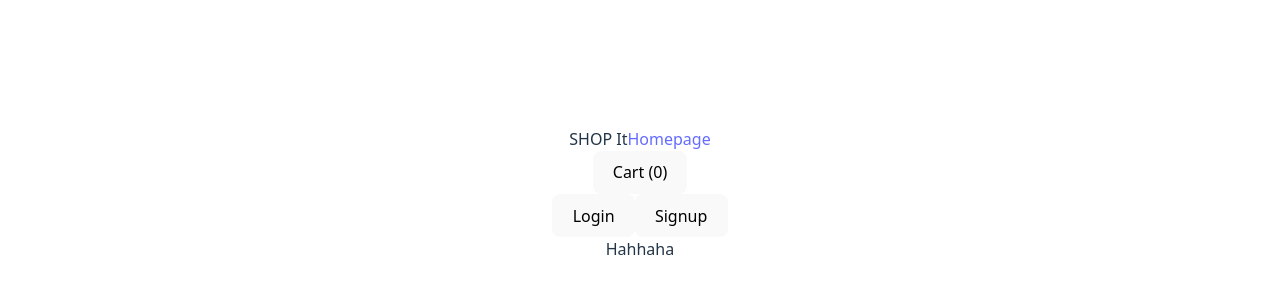
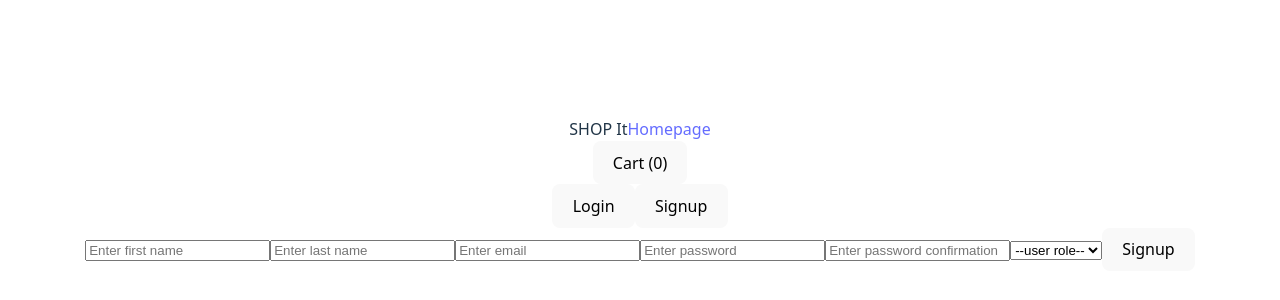
Before and after one commit to TedLivist/shop-it-fe, a React (Vite) app: page /signup in a window 1280 px wide. Shown: the part 206-506 px from the top of the page. Built offline with nearby package versions, Linux system fonts and the light colour scheme; no server answers.

Commit message:
Implement user sign up page

```diff
--- a/src/components/Signup.jsx
+++ b/src/components/Signup.jsx
@@ -1,7 +1,83 @@
+import { useState } from "react";
+import { useAuth } from "../contexts/AuthContext";
+import { useNavigate } from "react-router-dom";
+
 const Signup = () => {
+  const navigate = useNavigate()
+  const { signup } = useAuth()
+
+  const [firstName, setFirstName] = useState('')
+  const [lastName, setLastName] = useState('')
+  const [email, setEmail] = useState('')
+  const [password, setPassword] = useState('')
+  const [passwordConfirmation, setPasswordConfirmation] = useState('')
+  const [userRole, setUserRole] = useState('')
+
+  const handleSignup = async (e) => {
+    e.preventDefault()
+
+    console.log(firstName)
+    console.log(lastName)
+    console.log(email)
+    console.log(password)
+    console.log(passwordConfirmation)
+    console.log(userRole)
+
+    try {
+      await signup(firstName, lastName, email, password, passwordConfirmation, userRole)
+      if (userRole == 'customer') {
+        localStorage.setItem('new_customer_email', email)
+        navigate('/verify_otp')
+      } else if (userRole == 'brand') {
+        alert('Wait for admin to verify your account')
+        navigate('/')
+      }
+    } catch (e) {
+      console.error('Auth error: ', e.response?.data?.errors)
+    }
+  }
+
   return (
     <div>
-      Hahhaha
+      <form onSubmit={handleSignup}>
+        <input type="text" name="firstName"
+          placeholder="Enter first name"
+          value={firstName}
+          onChange={(e) => setFirstName(e.target.value)}
+        />
+
+        <input type="text" name="lastName"
+          placeholder="Enter last name"
+          value={lastName}
+          onChange={(e) => setLastName(e.target.value)}
+        />
+
+        <input type="email" name="email"
+          placeholder="Enter email"
+          value={email}
+          onChange={(e) => setEmail(e.target.value)}
+        />
+
+        <input type="password" name="password"
+          placeholder="Enter password"
+          value={password}
+          onChange={(e) => setPassword(e.target.value)}
+        />
+
+        <input type="password" name="passwordConfirmtion"
+          placeholder="Enter password confirmation"
+          value={passwordConfirmation}
+          onChange={(e) => setPasswordConfirmation(e.target.value)}
+        />
+
+        <select name="userRole" onChange={(e) => setUserRole(e.target.value)}>
+          <option disabled selected value>--user role--</option>
+          <option value="customer">Customer</option>
+          <option value="brand">Brand</option>
+        </select>
+
+        <button type="submit">Signup</button>
+      </form>
     </div>
   );
 }
--- a/src/contexts/authContext.jsx
+++ b/src/contexts/authContext.jsx
@@ -31,14 +31,20 @@ const AuthProvider = ({ children }) => {
     return response.data;
   };
 
+  const signup = async (firstName, lastName, email, password, passwordConfirmation, userRole) => {
+    const response = await auth.signup(firstName, lastName, email, password, passwordConfirmation, userRole);
+
+    return response.data;
+  };
+
   const logout = () => {
     auth.logout();
     localStorage.removeItem('user');
     setUser(null);
-  }
+  };
 
   return (
-    <AuthContext.Provider value={{ user, login, logout, loading }}>
+    <AuthContext.Provider value={{ user, login, signup, logout, loading }}>
       {children}
     </AuthContext.Provider>
   );
--- a/src/services/auth.js
+++ b/src/services/auth.js
@@ -28,6 +28,12 @@ export const auth = {
     return response.data;
   },
 
+  signup: async (firstName, lastName, email, password, passwordConfirmation, userRole) => {
+    const response = await api.post('/user/sign_up', {
+      user: { first_name: firstName, last_name: lastName, email, password, password_confirmation: passwordConfirmation, user_role: userRole } })
+    const data = response.data
+  },
+
   logout: () => {
     localStorage.removeItem('token')
     localStorage.removeItem('user')
```
